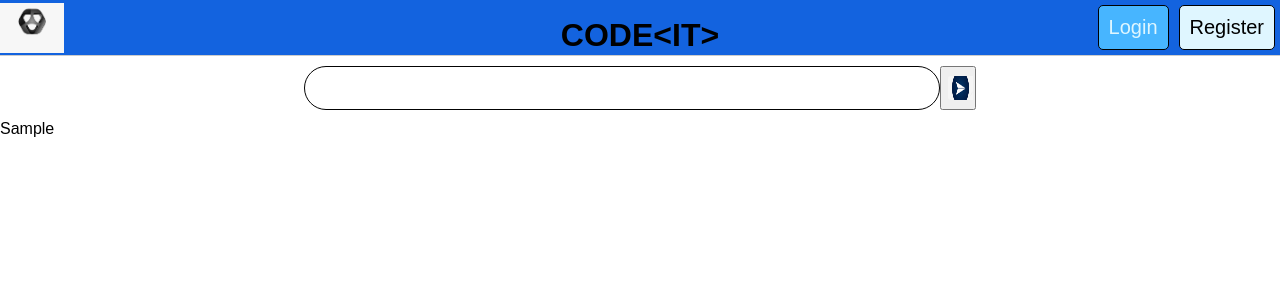
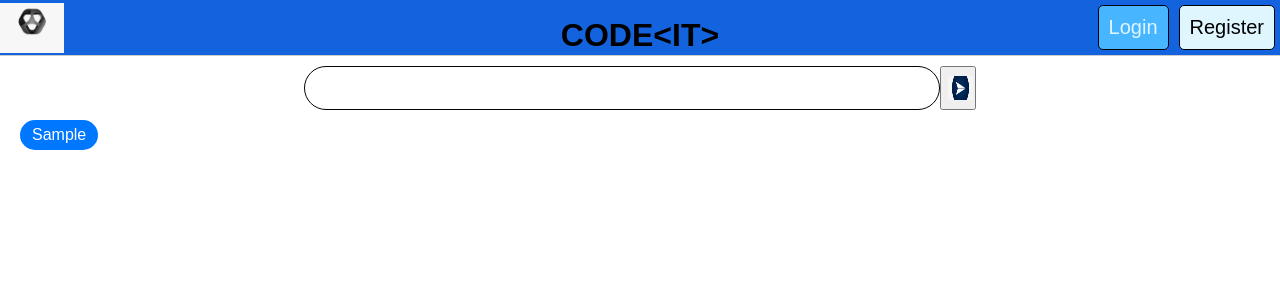
Before and after one commit to HseinKt/Code-Editor, a React (Create React App) app in the folder code_editor/: page /chat_page in a window 1280 px wide. Both pictures are taken after typing "Sample" into the empty fields and a click on the button 958 px from the left and 88 px from the top of the page. Shown: the top 300 px of the page. Built offline with nearby package versions, Linux system fonts and the light colour scheme.

Commit message:
added chat text styling

```diff
--- a/code_editor/src/components/chat_page/chat.css
+++ b/code_editor/src/components/chat_page/chat.css
@@ -35,3 +35,17 @@ body {
     border-radius: 50px;
     border: 1px solid #030303;
 }
+
+.chatTextContainer {
+    display: flex;
+    justify-content: flex-start;
+    margin-bottom: 10px;
+}
+
+.message {
+    background-color: #0077FF;
+    color: white;
+    padding: 6px 12px;
+    border-radius: 20px;
+    margin-left: 20px;
+}
```
